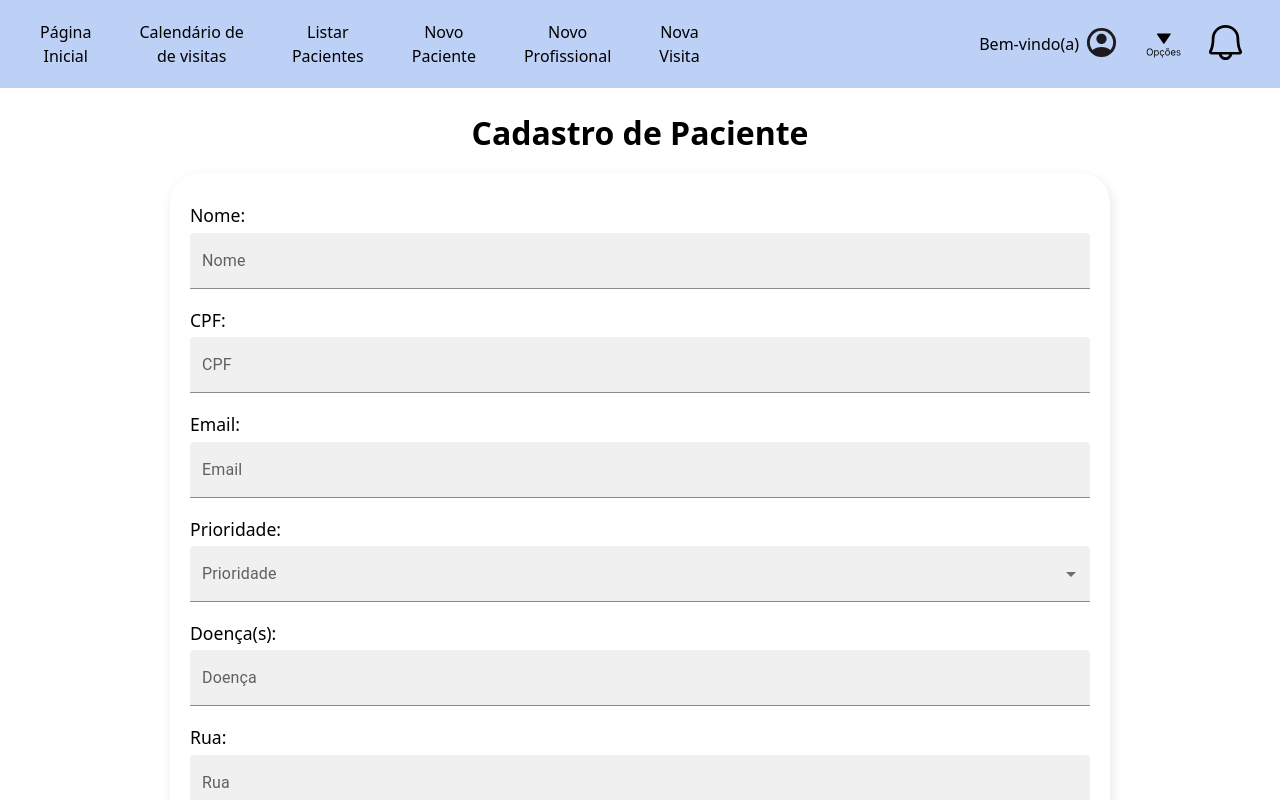
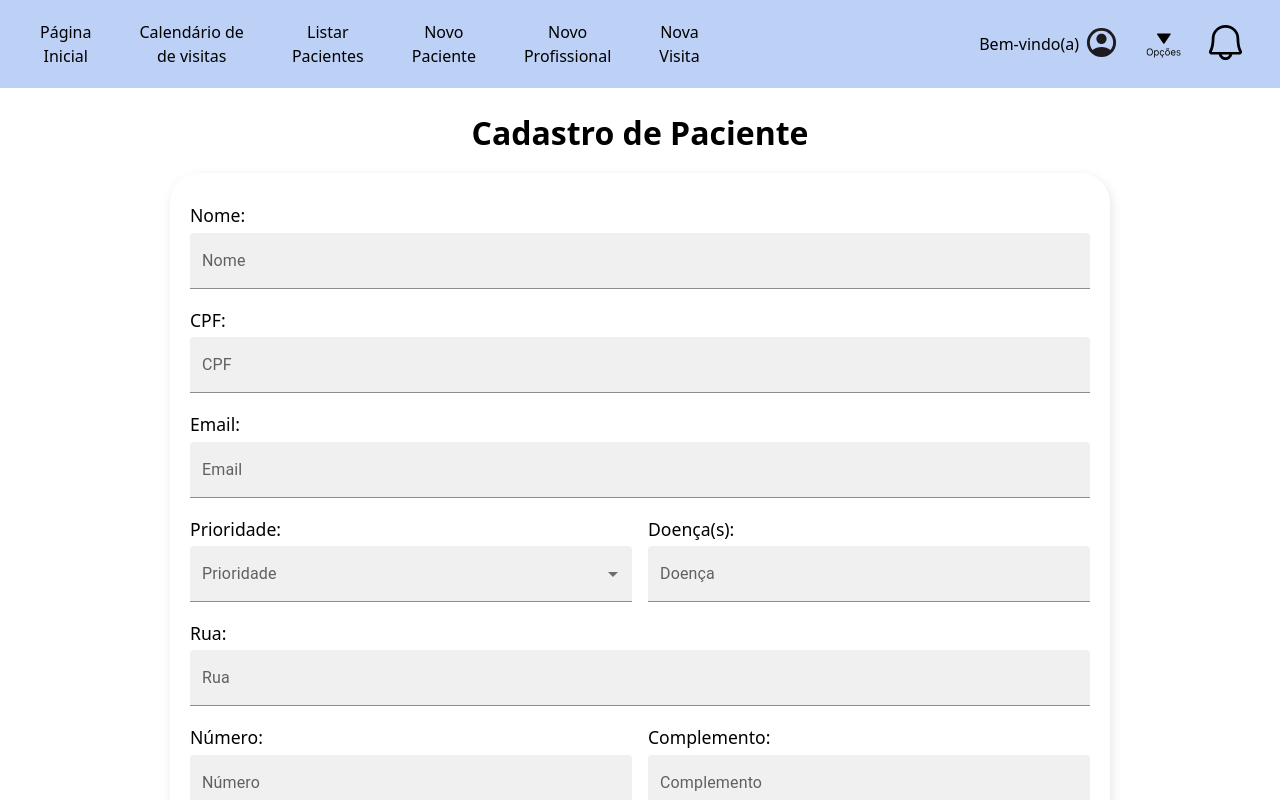
Before and after one commit to Jonas-eng-21/Sistema-de-assistencia-para-visitas-domiciliares, a React (Vite) app in the folder sistemaFront/: page /cadastro-de-Paciente in a window 1280 px wide. Shown: the top 800 px of the page. Built offline with nearby package versions, Linux system fonts and the light colour scheme; sample sign-in values are in the browser's storage.

Commit message:
Update index.tsx

```diff
--- a/sistemaFront/src/pages/cadastroPaciente/index.tsx
+++ b/sistemaFront/src/pages/cadastroPaciente/index.tsx
@@ -121,8 +121,6 @@ const CadastroPaciente = () => {
                 <MenuItem value={2}>Verde</MenuItem>
               </TextField>
             </S.Entrada>
-          </S.ContainerInputs>
-          <S.ContainerInputs>
             <S.Entrada>
               <S.TituloForm>Doença(s):</S.TituloForm>
               <TextField
```
Lines whose indentation alone changed are shown as unchanged.
